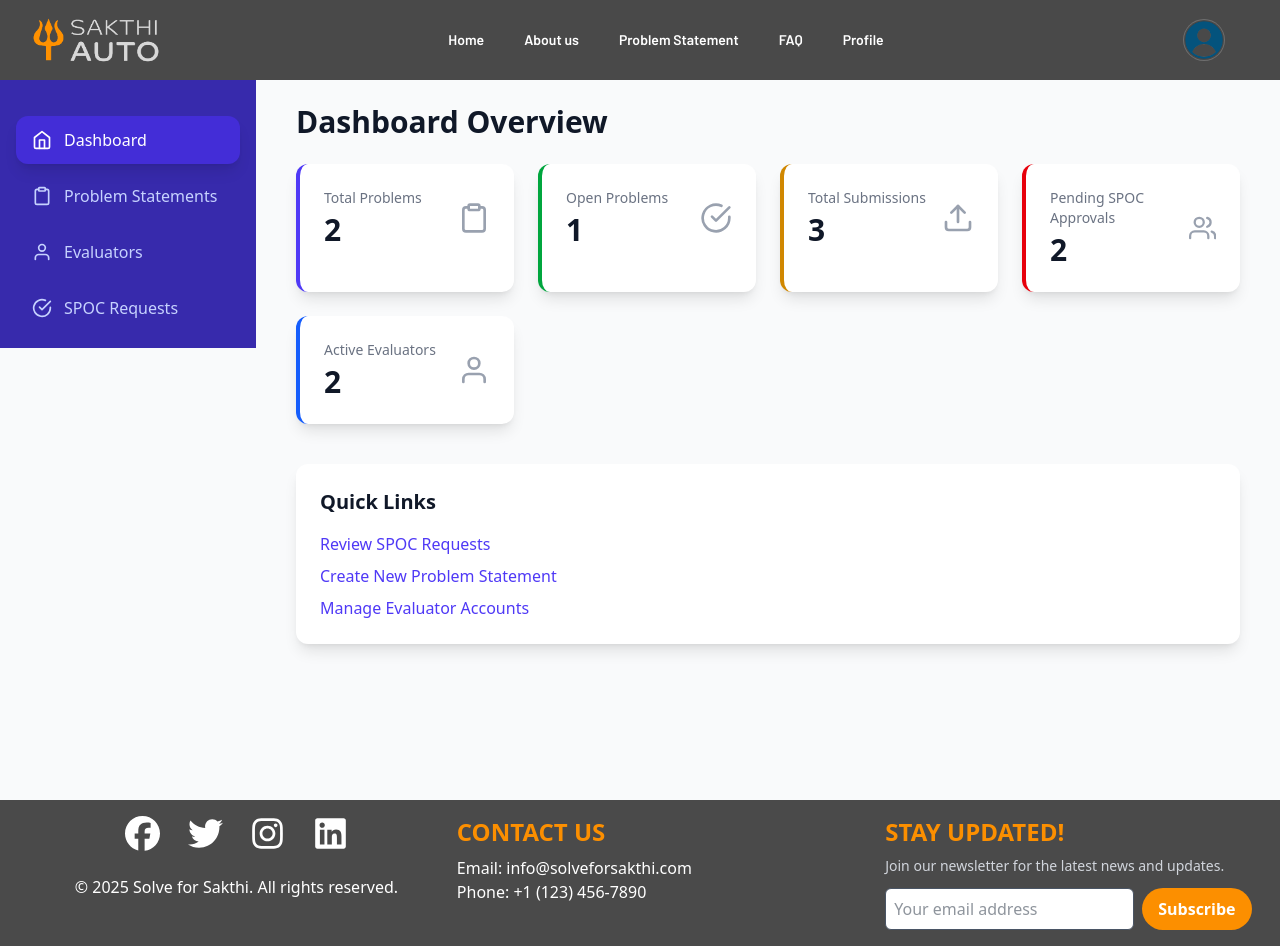
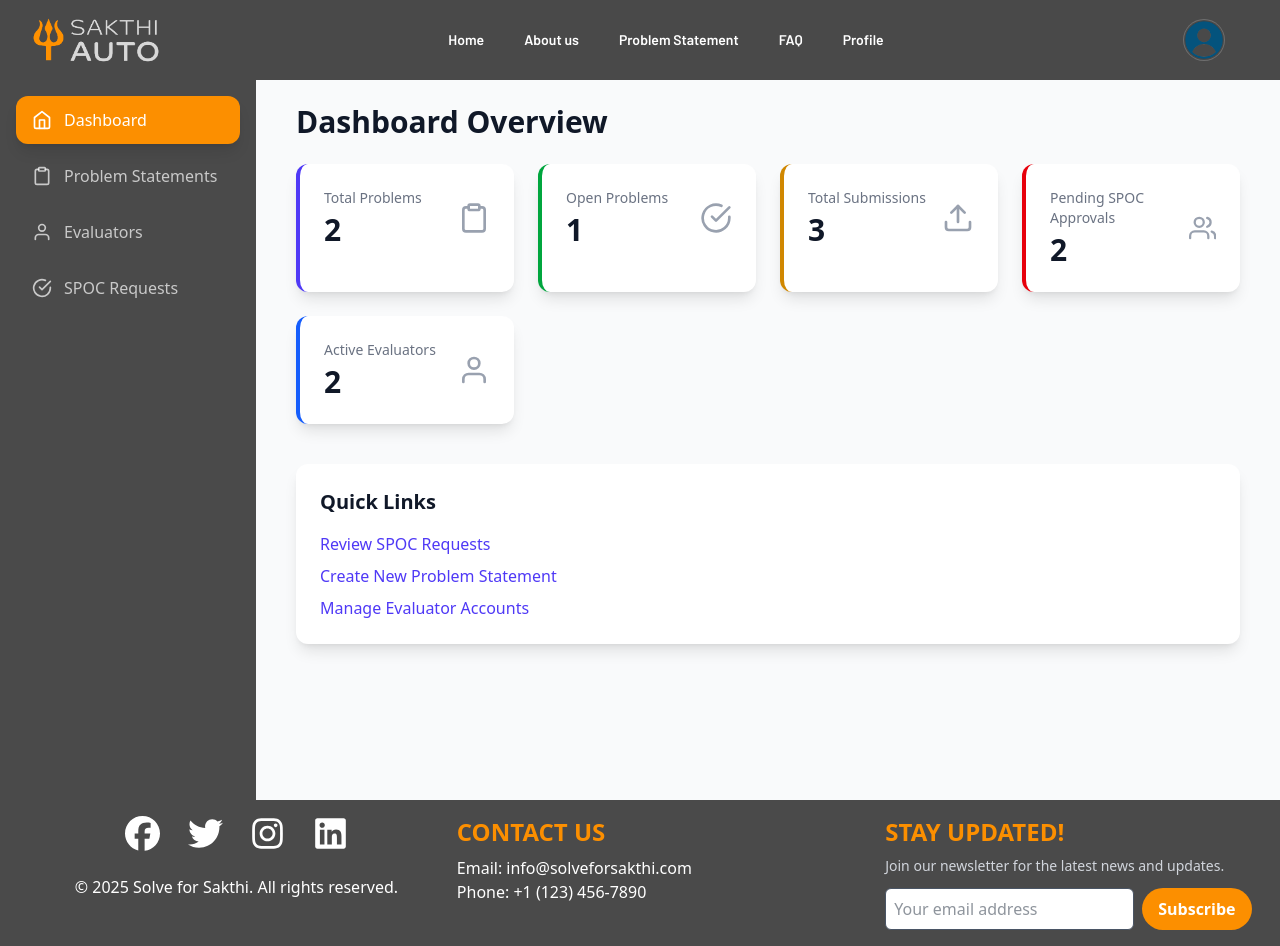
Before and after one commit to damodara2006/Project_SFS, a React (Vite) app in the folder frontend/: page /admin/dashboard in a window 1280 px wide. Built offline with nearby package versions, Linux system fonts and the light colour scheme.

Commit message:
style: update AdminSidebar component styles for improved layout and appearance

```diff
--- a/frontend/src/components/admin/AdminSidebar.jsx
+++ b/frontend/src/components/admin/AdminSidebar.jsx
@@ -17,20 +17,19 @@ const AdminSidebar = () => {
   const inactiveClasses = "text-indigo-200 hover:bg-indigo-700 hover:text-white";
 
   return (
-    <div className="h-full w-64 bg-indigo-800 fixed lg:relative z-20">
+    <div className="h-screen w-64 bg-[#4a4a4a] fixed lg:relative top-0 left-0 z-20 flex flex-col">
       <div className="p-6">
         <h1 className="text-2xl font-black text-white tracking-wider">
           Solve for Sakthi
         </h1>
-        <p className="text-sm text-indigo-300">Admin Panel</p>
       </div>
-      <nav className="p-4 space-y-2">
+      <nav className="p-4 space-y-2 overflow-auto flex-1">
         {navItems.map((item) => (
           <NavLink
             key={item.name}
             to={item.path}
             className={({ isActive }) =>
-              `${baseClasses} ${isActive ? activeClasses : inactiveClasses}`
+              `${baseClasses} ${isActive ? 'bg-[#fc8f00] text-white shadow-lg' : 'text-[#ffffffb3] hover:bg-[#fc8f00] hover:text-white'}`
             }
           >
             <item.icon className="w-5 h-5 mr-3" />
```
